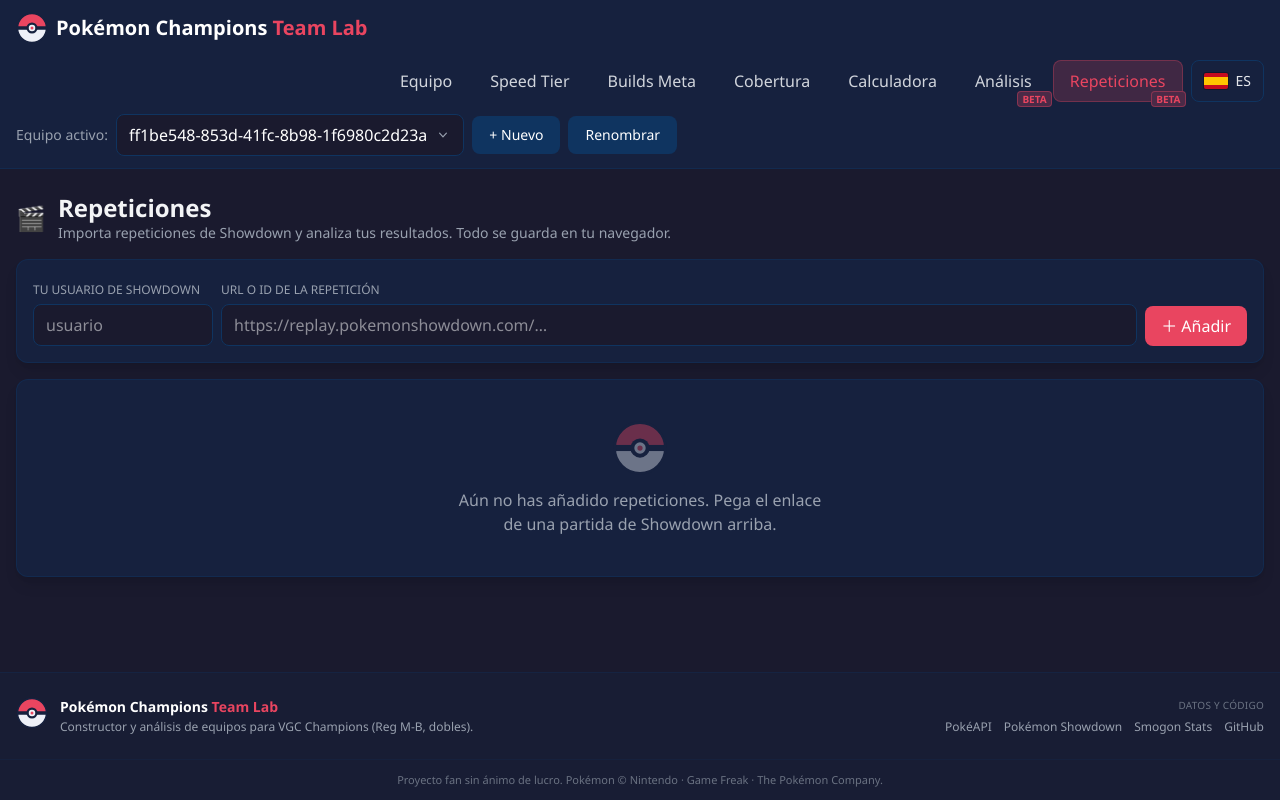
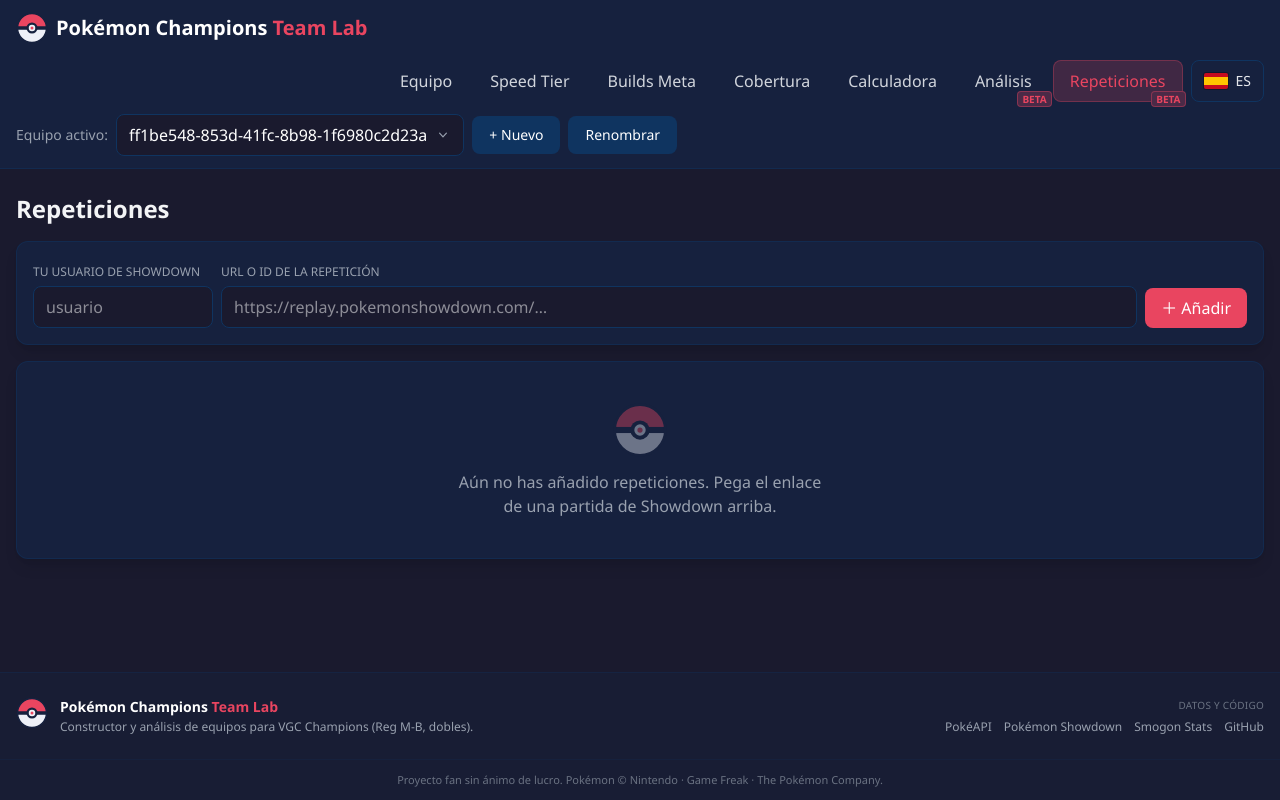
Before and after one commit to Aliex-01/Pokemon-Champions-Team-Lab, a React (Vite) app: page /replays in a window 1280 px wide. Built offline with nearby package versions, Linux system fonts and the light colour scheme.

Commit message:
Unificar la cabecera de Repeticiones con el resto de páginas
Quita el emoji y el subtítulo.

```diff
--- a/src/views/ReplaysView.tsx
+++ b/src/views/ReplaysView.tsx
@@ -148,12 +148,8 @@
 
   return (
     <div className="page-enter">
-      <div className="mb-4 flex items-center gap-3">
-        <span className="text-2xl">🎬</span>
-        <div>
-          <h2 className="text-2xl font-bold leading-tight">{t('Repeticiones')}</h2>
-          <p className="text-sm text-gray-400">{t('Importa repeticiones de Showdown y analiza tus resultados. Todo se guarda en tu navegador.')}</p>
-        </div>
+      <div className="mb-4">
+        <h2 className="text-2xl font-bold">{t('Repeticiones')}</h2>
       </div>
 
       <div className="panel p-4 mb-4 border-poke-pink/20">
```
